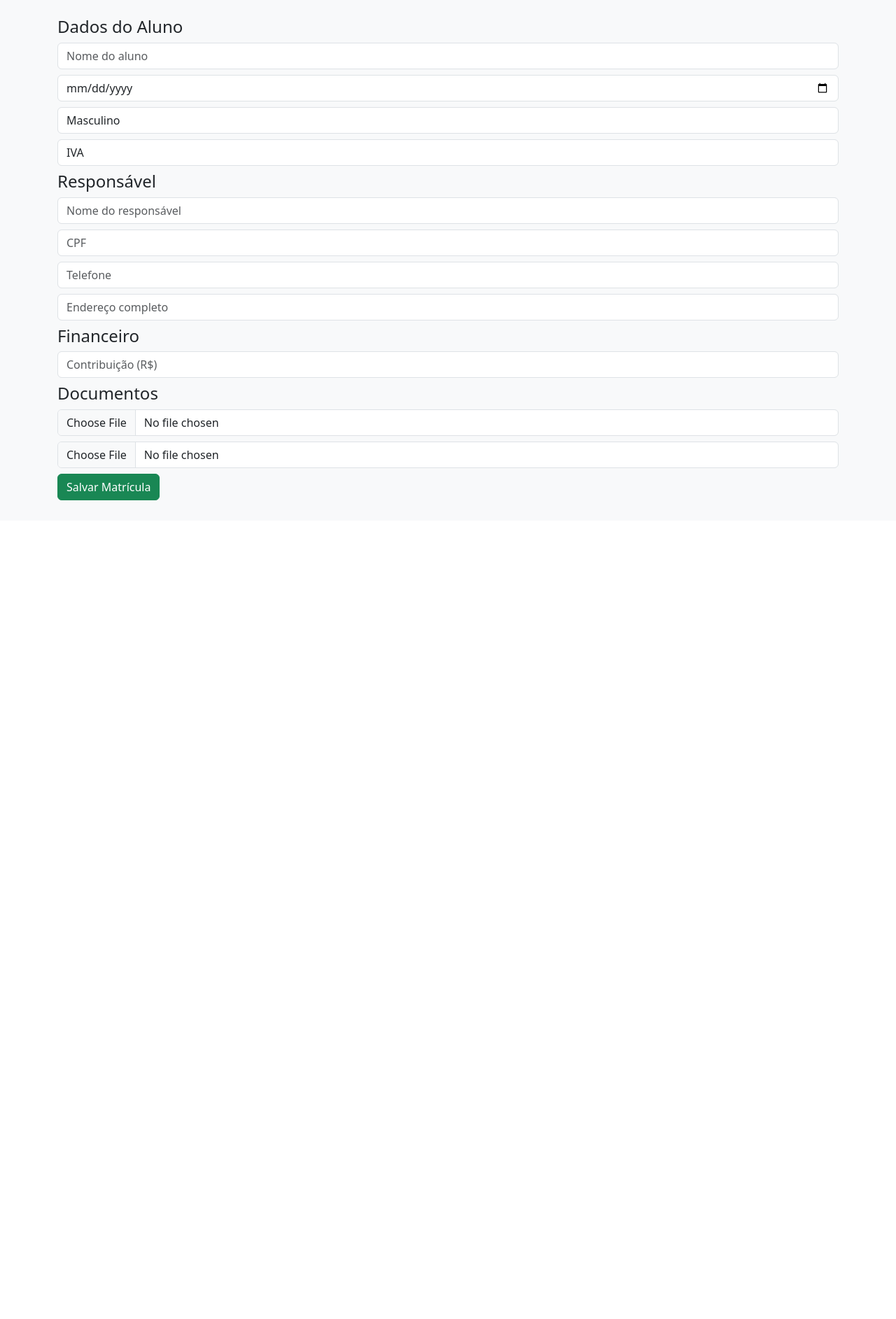
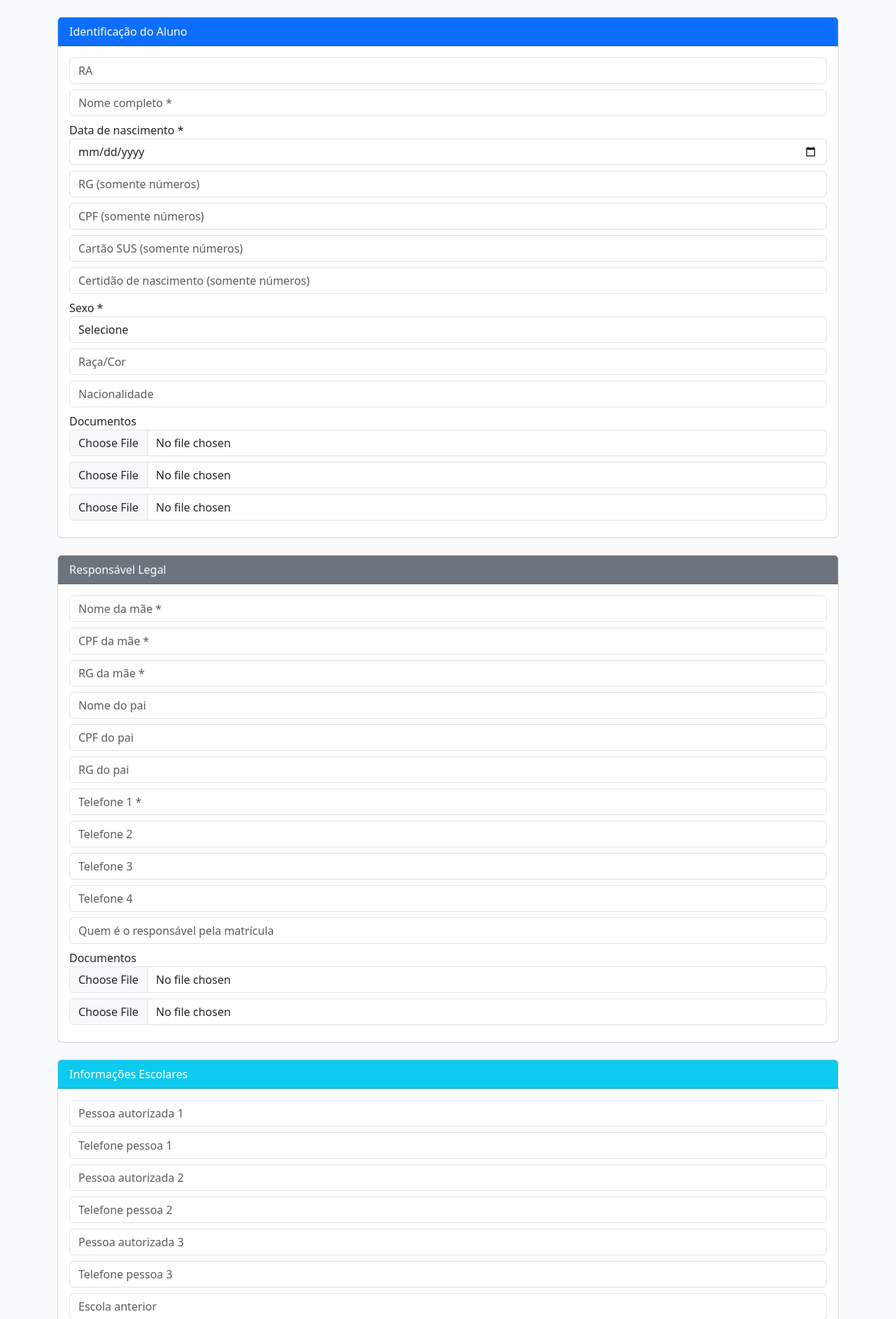
Before and after one commit to gabriel23nonato-png/Projeto_Matricula_v2, a Flask app: page /nova_matricula in a window 1280 px wide. Shown: the part 56-1941 px from the top of the page at 70% size. Before the commit the page ends 771 px from the top, so only its background shows below. Run offline with Flask 3, Linux system fonts and the light colour scheme.

Commit message:
Adição de campos na tela de matrícula

```diff
--- a/templates/nova_matricula.html
+++ b/templates/nova_matricula.html
@@ -1,31 +1,170 @@
 {% extends "base.html" %}
 {% block conteudo %}
+
 <form method="POST" enctype="multipart/form-data">
-    <h4>Dados do Aluno</h4>
-    <input class="form-control mb-2" name="nome_aluno" placeholder="Nome do aluno" required>
-    <input class="form-control mb-2" type="date" name="data_nascimento">
-    <select class="form-control mb-2" name="sexo">
-        <option>Masculino</option>
-        <option>Feminino</option>
-    </select>
-    <select class="form-control mb-2" name="turma">
-        <option>IVA</option><option>IVB</option><option>IVC</option>
-        <option>VA</option><option>VB</option><option>VC</option><option>VD</option>
+
+<!-- 1️⃣ IDENTIFICAÇÃO DO ALUNO -->
+<div class="card mb-4">
+  <div class="card-header bg-primary text-white">Identificação do Aluno</div>
+  <div class="card-body">
+
+    <input class="form-control mb-2" name="ra" placeholder="RA">
+
+    <input class="form-control mb-2" name="nome_completo" placeholder="Nome completo *" required>
+
+    <label>Data de nascimento *</label>
+    <input type="date" class="form-control mb-2" name="data_nascimento" required>
+
+    <input class="form-control mb-2" name="rg_aluno" placeholder="RG (somente números)" inputmode="numeric">
+
+    <input class="form-control mb-2" name="cpf_aluno" placeholder="CPF (somente números)" inputmode="numeric">
+
+    <input class="form-control mb-2" name="cartao_sus" placeholder="Cartão SUS (somente números)" inputmode="numeric">
+
+    <input class="form-control mb-2" name="certidao_nascimento" placeholder="Certidão de nascimento (somente números)">
+
+    <label>Sexo *</label>
+    <select class="form-control mb-2" name="sexo" required>
+      <option value="">Selecione</option>
+      <option>Masculino</option>
+      <option>Feminino</option>
     </select>
 
-    <h4>Responsável</h4>
-    <input class="form-control mb-2" name="responsavel_nome" placeholder="Nome do responsável">
-    <input class="form-control mb-2" name="responsavel_cpf" placeholder="CPF">
-    <input class="form-control mb-2" name="responsavel_telefone" placeholder="Telefone">
-    <input class="form-control mb-2" name="endereco" placeholder="Endereço completo">
+    <input class="form-control mb-2" name="raca_cor" placeholder="Raça/Cor">
+    <input class="form-control mb-2" name="nacionalidade" placeholder="Nacionalidade">
 
-    <h4>Financeiro</h4>
-    <input class="form-control mb-2" name="contribuicao" placeholder="Contribuição (R$)">
+    <label>Documentos</label>
+    <input type="file" class="form-control mb-2" name="doc_cpf_aluno">
+    <input type="file" class="form-control mb-2" name="doc_sus">
+    <input type="file" class="form-control mb-2" name="doc_certidao">
 
-    <h4>Documentos</h4>
-    <input type="file" class="form-control mb-2" name="certidao">
-    <input type="file" class="form-control mb-2" name="comprovante">
+  </div>
+</div>
 
-    <button class="btn btn-success">Salvar Matrícula</button>
+<!-- 2️⃣ RESPONSÁVEL LEGAL -->
+<div class="card mb-4">
+  <div class="card-header bg-secondary text-white">Responsável Legal</div>
+  <div class="card-body">
+
+    <input class="form-control mb-2" name="nome_mae" placeholder="Nome da mãe *" required>
+    <input class="form-control mb-2" name="cpf_mae" placeholder="CPF da mãe *" inputmode="numeric" required>
+    <input class="form-control mb-2" name="rg_mae" placeholder="RG da mãe *" inputmode="numeric" required>
+
+    <input class="form-control mb-2" name="nome_pai" placeholder="Nome do pai">
+    <input class="form-control mb-2" name="cpf_pai" placeholder="CPF do pai" inputmode="numeric">
+    <input class="form-control mb-2" name="rg_pai" placeholder="RG do pai" inputmode="numeric">
+
+    <input class="form-control mb-2" name="telefone1" placeholder="Telefone 1 *" inputmode="numeric" required>
+    <input class="form-control mb-2" name="telefone2" placeholder="Telefone 2">
+    <input class="form-control mb-2" name="telefone3" placeholder="Telefone 3">
+    <input class="form-control mb-2" name="telefone4" placeholder="Telefone 4">
+
+    <input class="form-control mb-2" name="responsavel_matricula" placeholder="Quem é o responsável pela matrícula">
+
+    <label>Documentos</label>
+    <input type="file" class="form-control mb-2" name="doc_cpf_mae">
+    <input type="file" class="form-control mb-2" name="doc_cpf_pai">
+
+  </div>
+</div>
+
+<!-- 3️⃣ INFORMAÇÕES ESCOLARES -->
+<div class="card mb-4">
+  <div class="card-header bg-info text-white">Informações Escolares</div>
+  <div class="card-body">
+
+    <input class="form-control mb-2" name="retirada_pessoa1" placeholder="Pessoa autorizada 1">
+    <input class="form-control mb-2" name="retirada_numero1" placeholder="Telefone pessoa 1">
+
+    <input class="form-control mb-2" name="retirada_pessoa2" placeholder="Pessoa autorizada 2">
+    <input class="form-control mb-2" name="retirada_numero2" placeholder="Telefone pessoa 2">
+
+    <input class="form-control mb-2" name="retirada_pessoa3" placeholder="Pessoa autorizada 3">
+    <input class="form-control mb-2" name="retirada_numero3" placeholder="Telefone pessoa 3">
+
+    <input class="form-control mb-2" name="escola_anterior" placeholder="Escola anterior">
+
+    <label>Permite tirar fotos?</label><br>
+    <input type="radio" name="permite_fotos" value="Sim"> Sim
+    <input type="radio" name="permite_fotos" value="Não"> Não
+
+    <br><label class="mt-2">Permite postar fotos (LGPD)?</label><br>
+    <input type="radio" name="permite_postar" value="Sim"> Sim
+    <input type="radio" name="permite_postar" value="Não"> Não
+
+  </div>
+</div>
+
+<!-- 4️⃣ ENDEREÇO -->
+<div class="card mb-4">
+  <div class="card-header bg-dark text-white">Endereço</div>
+  <div class="card-body">
+
+    <input class="form-control mb-2" name="logradouro" placeholder="Logradouro">
+    <input class="form-control mb-2" name="numero" placeholder="Número">
+    <input class="form-control mb-2" name="bairro" placeholder="Bairro">
+    <input class="form-control mb-2" name="cidade" placeholder="Cidade">
+    <input class="form-control mb-2" name="cep" placeholder="CEP">
+
+    <label>Documento CEP</label>
+    <input type="file" class="form-control mb-2" name="doc_cep">
+
+  </div>
+</div>
+
+<!-- 5️⃣ SAÚDE -->
+<div class="card mb-4">
+  <div class="card-header bg-success text-white">Saúde e Necessidades Especiais</div>
+  <div class="card-body">
+
+    <input class="form-control mb-2" name="peso" placeholder="Peso">
+    <input class="form-control mb-2" name="altura" placeholder="Altura">
+    <input class="form-control mb-2" name="uniforme" placeholder="Tamanho do uniforme">
+    <input class="form-control mb-2" name="calcado" placeholder="Tamanho do calçado">
+
+    <label>Alérgico?</label><br>
+    <input type="radio" name="alergico" value="Sim"> Sim
+    <input type="radio" name="alergico" value="Não"> Não
+
+    <br><label>Diabético?</label><br>
+    <input type="radio" name="diabetico" value="Sim"> Sim
+    <input type="radio" name="diabetico" value="Não"> Não
+
+    <br><label>Intolerante à lactose?</label><br>
+    <input type="radio" name="lactose" value="Sim"> Sim
+    <input type="radio" name="lactose" value="Não"> Não
+
+    <br><label>APLV?</label><br>
+    <input type="radio" name="aplv" value="Sim"> Sim
+    <input type="radio" name="aplv" value="Não"> Não
+
+    <textarea class="form-control mt-2" name="necessidades_especiais" placeholder="Necessidades especiais"></textarea>
+
+    <label class="mt-2">Documentos de Saúde</label>
+    <input type="file" class="form-control mb-2" name="doc_laudo">
+    <input type="file" class="form-control mb-2" name="doc_carteira_vacinacao">
+    <input type="file" class="form-control mb-2" name="doc_comprovante_vacinacao">
+
+  </div>
+</div>
+
+<!-- 6️⃣ FINANCEIRO -->
+<div class="card mb-4">
+  <div class="card-header bg-warning">Financeiro</div>
+  <div class="card-body">
+
+    <input class="form-control mb-2" name="contribuicao" placeholder="Valor da contribuição">
+
+    <select class="form-control mb-2" name="tipo_contribuicao">
+      <option>Dinheiro</option>
+      <option>Pix</option>
+    </select>
+
+  </div>
+</div>
+
+<button class="btn btn-success btn-lg w-100">Salvar Matrícula</button>
+
 </form>
+
 {% endblock %}
```
Also changed, not shown: templates/index.html (+25 -4 lines).
